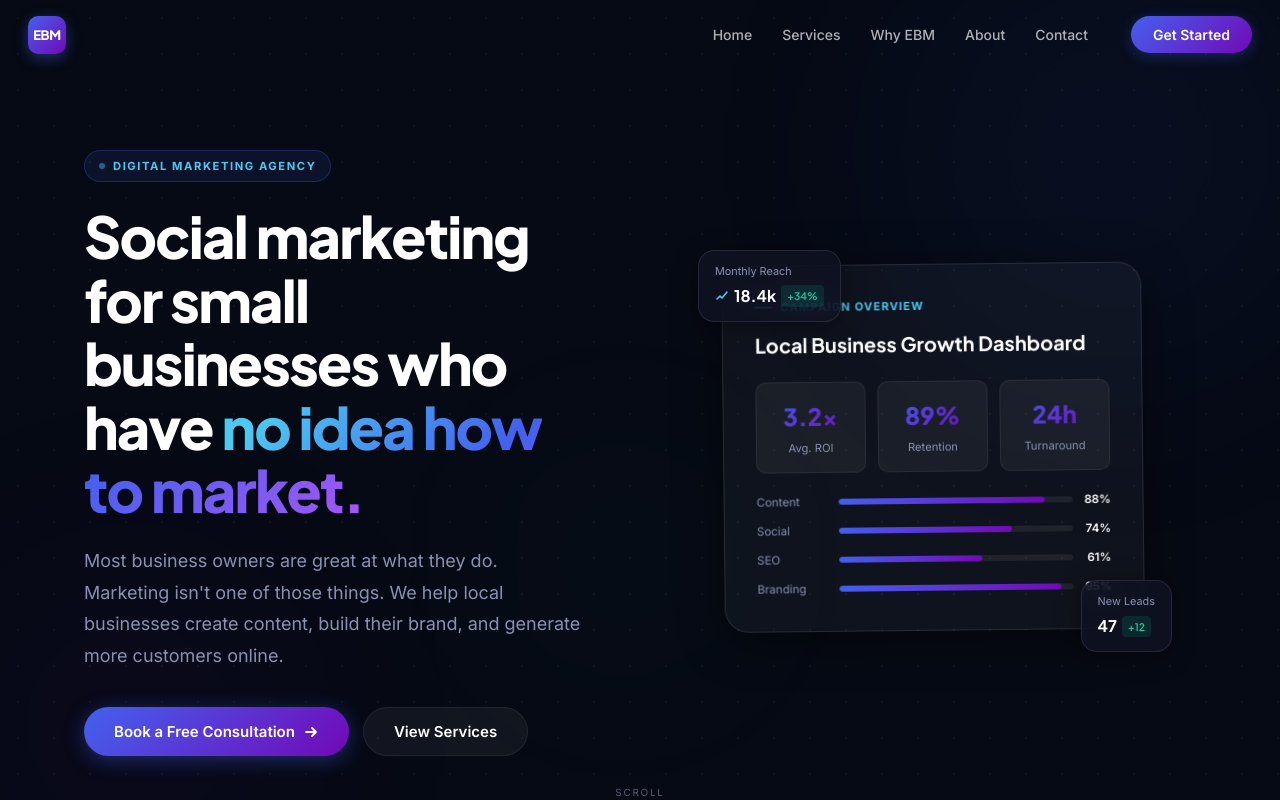
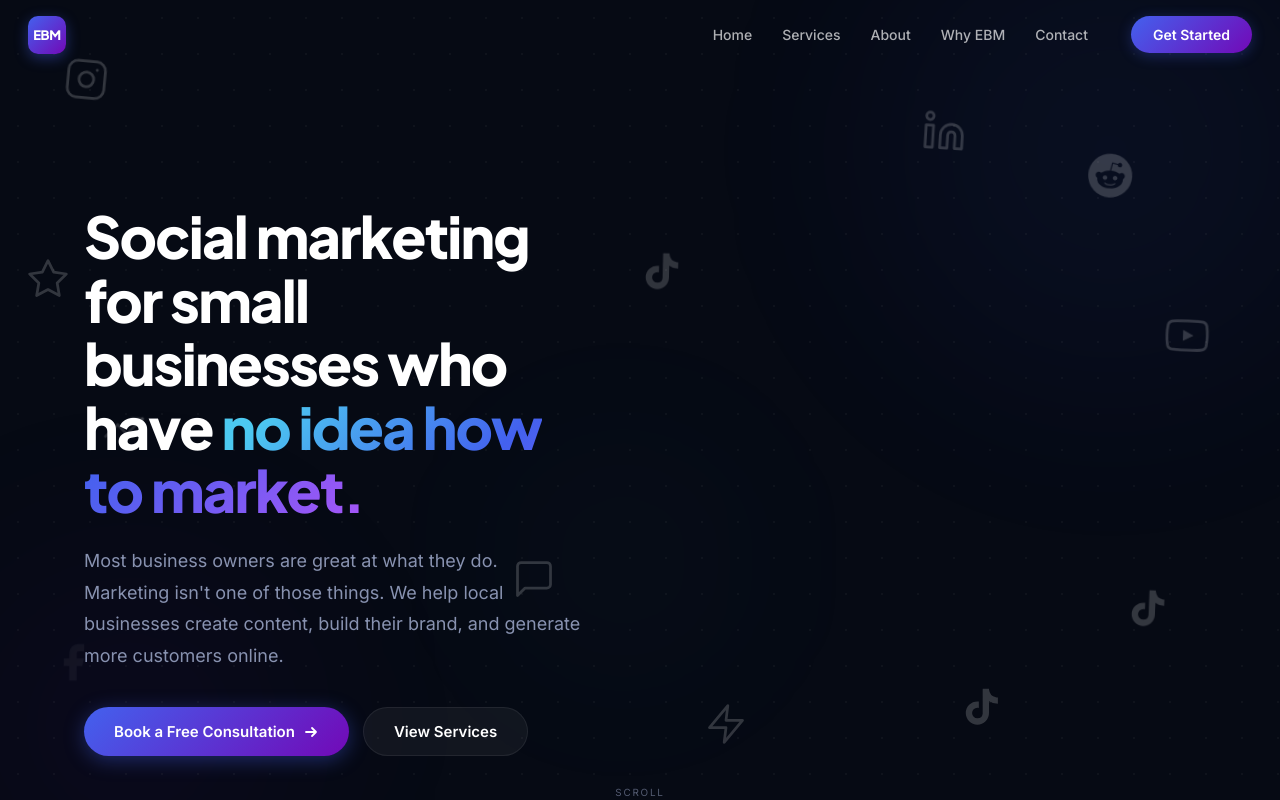
Before and after one commit to EddieYuabov/EBM-Website, a React (Vite) app: page / in a window 1280 px wide. Shown: the top 800 px of the page. Built offline with nearby package versions, Linux system fonts and the light colour scheme.

Commit message:
made some edits

```diff
--- a/src/App.jsx
+++ b/src/App.jsx
@@ -34,8 +34,8 @@ export default function App() {
       <main>
         <Hero />
         <Services />
+        <About />
         <WhyEBM />
-        <About />
         <Contact />
       </main>
       <Footer />
--- a/src/components/Footer.jsx
+++ b/src/components/Footer.jsx
@@ -3,8 +3,8 @@
 const NAV = [
   { label: 'Home',     id: 'home'     },
   { label: 'Services', id: 'services' },
+  { label: 'About',    id: 'about'    },
   { label: 'Why EBM',  id: 'why-ebm'  },
-  { label: 'About',    id: 'about'    },
   { label: 'Contact',  id: 'contact'  },
 ]
 
--- a/src/components/Hero.jsx
+++ b/src/components/Hero.jsx
@@ -2,6 +2,129 @@
 
 const CALENDLY = 'https://calendly.com/edward-yuabov-eddiesites/30min?month=2026-06'
 const scrollTo = (id) => document.getElementById(id)?.scrollIntoView({ behavior: 'smooth' })
+
+// Floating background icons — social media + marketing themed
+// cls: 'bg-icon--desktop' = hidden below 900px, no cls = always visible
+const BG_ICONS = [
+  {
+    // Instagram
+    style: { top: '10%', left: '5%', animationDuration: '18s', animationDelay: '0s' },
+    icon: (
+      <svg width="44" height="44" viewBox="0 0 24 24" fill="none" stroke="currentColor" strokeWidth="1.5" strokeLinecap="round" strokeLinejoin="round">
+        <rect x="2" y="2" width="20" height="20" rx="5"/>
+        <circle cx="12" cy="12" r="4"/>
+        <circle cx="17.5" cy="6.5" r="0.8" fill="currentColor" stroke="none"/>
+      </svg>
+    ),
+  },
+  {
+    // TikTok
+    style: { top: '70%', left: '88%', animationDuration: '22s', animationDelay: '3s' },
+    icon: (
+      <svg width="44" height="44" viewBox="0 0 24 24" fill="currentColor">
+        <path d="M19.59 6.69a4.83 4.83 0 01-3.77-4.25V2h-3.45v13.67a2.89 2.89 0 01-2.88 2.5 2.89 2.89 0 01-2.89-2.89 2.89 2.89 0 012.89-2.89c.28 0 .54.04.79.1V9.01a6.34 6.34 0 00-.79-.05 6.34 6.34 0 00-6.34 6.34 6.34 6.34 0 006.34 6.34 6.34 6.34 0 006.33-6.34V8.69a8.18 8.18 0 004.84 1.56V6.79a4.85 4.85 0 01-1.07-.1z"/>
+      </svg>
+    ),
+  },
+  {
+    // Facebook
+    style: { top: '75%', left: '4%', animationDuration: '20s', animationDelay: '6s' },
+    icon: (
+      <svg width="44" height="44" viewBox="0 0 24 24" fill="currentColor">
+        <path d="M18 2h-3a5 5 0 00-5 5v3H7v4h3v8h4v-8h3l1-4h-4V7a1 1 0 011-1h3z"/>
+      </svg>
+    ),
+  },
+  {
+    // Reddit
+    style: { top: '20%', left: '85%', animationDuration: '25s', animationDelay: '1s' },
+    icon: (
+      <svg width="44" height="44" viewBox="0 0 24 24" fill="currentColor">
+        <path d="M12 0A12 12 0 0 0 0 12a12 12 0 0 0 12 12 12 12 0 0 0 12-12A12 12 0 0 0 12 0zm5.01 4.744c.688 0 1.25.561 1.25 1.249a1.25 1.25 0 0 1-2.498.056l-2.597-.547-.8 3.747c1.824.07 3.48.632 4.674 1.488.308-.309.73-.491 1.207-.491.968 0 1.754.786 1.754 1.754 0 .716-.435 1.333-1.01 1.614a3.111 3.111 0 0 1 .042.52c0 2.694-3.13 4.87-7.004 4.87-3.874 0-7.004-2.176-7.004-4.87 0-.183.015-.366.043-.534A1.748 1.748 0 0 1 4.028 12c0-.968.786-1.754 1.754-1.754.463 0 .898.196 1.207.49 1.207-.883 2.878-1.43 4.744-1.487l.885-4.182a.342.342 0 0 1 .14-.197.35.35 0 0 1 .238-.042l2.906.617a1.214 1.214 0 0 1 1.108-.701zM9.25 12C8.561 12 8 12.562 8 13.25c0 .687.561 1.248 1.25 1.248.687 0 1.248-.561 1.248-1.249 0-.688-.561-1.249-1.249-1.249zm5.5 0c-.687 0-1.248.561-1.248 1.25 0 .687.561 1.248 1.249 1.248.688 0 1.249-.561 1.249-1.249 0-.687-.562-1.249-1.25-1.249zm-5.466 3.99a.327.327 0 0 0-.231.094.33.33 0 0 0 0 .463c.842.842 2.484.913 2.961.913.477 0 2.105-.056 2.961-.913a.361.361 0 0 0 .029-.463.33.33 0 0 0-.464 0c-.547.533-1.684.73-2.512.73-.828 0-1.979-.196-2.512-.73a.326.326 0 0 0-.232-.095z"/>
+      </svg>
+    ),
+  },
+  {
+    // YouTube
+    style: { top: '38%', left: '91%', animationDuration: '17s', animationDelay: '4s' },
+    icon: (
+      <svg width="44" height="44" viewBox="0 0 24 24" fill="none" stroke="currentColor" strokeWidth="1.5" strokeLinecap="round" strokeLinejoin="round">
+        <path d="M22.54 6.42a2.78 2.78 0 00-1.95-1.96C18.88 4 12 4 12 4s-6.88 0-8.59.46a2.78 2.78 0 00-1.95 1.96A29 29 0 001 12a29 29 0 00.46 5.58A2.78 2.78 0 003.41 19.6C5.12 20 12 20 12 20s6.88 0 8.59-.46a2.78 2.78 0 001.95-1.95A29 29 0 0023 12a29 29 0 00-.46-5.58z"/>
+        <polygon fill="currentColor" stroke="none" points="9.75 15.02 15.5 12 9.75 8.98 9.75 15.02"/>
+      </svg>
+    ),
+  },
+  {
+    // LinkedIn
+    style: { top: '15%', left: '72%', animationDuration: '19s', animationDelay: '2s' },
+    icon: (
+      <svg width="44" height="44" viewBox="0 0 24 24" fill="none" stroke="currentColor" strokeWidth="1.5" strokeLinecap="round" strokeLinejoin="round">
+        <path d="M16 8a6 6 0 016 6v7h-4v-7a2 2 0 00-2-2 2 2 0 00-2 2v7h-4v-7a6 6 0 016-6z"/>
+        <rect x="2" y="9" width="4" height="12"/>
+        <circle cx="4" cy="4" r="2"/>
+      </svg>
+    ),
+  },
+  {
+    // Trending chart
+    style: { top: '48%', left: '8%', animationDuration: '21s', animationDelay: '5s' },
+    icon: (
+      <svg width="44" height="44" viewBox="0 0 24 24" fill="none" stroke="currentColor" strokeWidth="1.5" strokeLinecap="round" strokeLinejoin="round">
+        <polyline points="22 7 13.5 15.5 8.5 10.5 2 17"/>
+        <polyline points="16 7 22 7 22 13"/>
+      </svg>
+    ),
+  },
+  {
+    // Lightning bolt
+    cls: 'bg-icon--desktop',
+    style: { top: '82%', left: '55%', animationDuration: '16s', animationDelay: '7s' },
+    icon: (
+      <svg width="44" height="44" viewBox="0 0 24 24" fill="none" stroke="currentColor" strokeWidth="1.5" strokeLinecap="round" strokeLinejoin="round">
+        <polygon points="13 2 3 14 12 14 11 22 21 10 12 10 13 2"/>
+      </svg>
+    ),
+  },
+  {
+    // Star
+    cls: 'bg-icon--desktop',
+    style: { top: '30%', left: '2%', animationDuration: '24s', animationDelay: '9s' },
+    icon: (
+      <svg width="44" height="44" viewBox="0 0 24 24" fill="none" stroke="currentColor" strokeWidth="1.5" strokeLinecap="round" strokeLinejoin="round">
+        <polygon points="12 2 15.09 8.26 22 9.27 17 14.14 18.18 21.02 12 17.77 5.82 21.02 7 14.14 2 9.27 8.91 8.26 12 2"/>
+      </svg>
+    ),
+  },
+  {
+    // Chat bubble
+    cls: 'bg-icon--desktop',
+    style: { top: '65%', left: '40%', animationDuration: '20s', animationDelay: '11s' },
+    icon: (
+      <svg width="44" height="44" viewBox="0 0 24 24" fill="none" stroke="currentColor" strokeWidth="1.5" strokeLinecap="round" strokeLinejoin="round">
+        <path d="M21 15a2 2 0 01-2 2H7l-4 4V5a2 2 0 012-2h14a2 2 0 012 2z"/>
+      </svg>
+    ),
+  },
+  {
+    // TikTok
+    style: { top: '30%', left: '50%', animationDuration: '26s', animationDelay: '4s' },
+    icon: (
+      <svg width="44" height="44" viewBox="0 0 24 24" fill="currentColor">
+        <path d="M19.59 6.69a4.83 4.83 0 01-3.77-4.25V2h-3.45v13.67a2.89 2.89 0 01-2.88 2.5 2.89 2.89 0 01-2.89-2.89 2.89 2.89 0 012.89-2.89c.28 0 .54.04.79.1V9.01a6.34 6.34 0 00-.79-.05 6.34 6.34 0 00-6.34 6.34 6.34 6.34 0 006.34 6.34 6.34 6.34 0 006.33-6.34V8.69a8.18 8.18 0 004.84 1.56V6.79a4.85 4.85 0 01-1.07-.1z"/>
+      </svg>
+    ),
+  },
+  {
+    // TikTok
+    cls: 'bg-icon--desktop',
+    style: { top: '80%', left: '75%', animationDuration: '18s', animationDelay: '13s' },
+    icon: (
+      <svg width="44" height="44" viewBox="0 0 24 24" fill="currentColor">
+        <path d="M19.59 6.69a4.83 4.83 0 01-3.77-4.25V2h-3.45v13.67a2.89 2.89 0 01-2.88 2.5 2.89 2.89 0 01-2.89-2.89 2.89 2.89 0 012.89-2.89c.28 0 .54.04.79.1V9.01a6.34 6.34 0 00-.79-.05 6.34 6.34 0 00-6.34 6.34 6.34 6.34 0 006.34 6.34 6.34 6.34 0 006.33-6.34V8.69a8.18 8.18 0 004.84 1.56V6.79a4.85 4.85 0 01-1.07-.1z"/>
+      </svg>
+    ),
+  },
+]
 
 export default function Hero() {
   return (
@@ -10,6 +133,13 @@ export default function Hero() {
       <div className="hero__orb hero__orb--1" aria-hidden="true" />
       <div className="hero__orb hero__orb--2" aria-hidden="true" />
       <div className="hero__orb hero__orb--3" aria-hidden="true" />
+
+      {/* Floating background icons */}
+      <div className="hero__bg-icons" aria-hidden="true">
+        {BG_ICONS.map(({ icon, style, cls }, i) => (
+          <div key={i} className={`hero__bg-icon${cls ? ` ${cls}` : ''}`} style={style}>{icon}</div>
+        ))}
+      </div>
 
       <div className="hero__inner">
         {/* Left: copy */}
--- a/src/components/Navbar.jsx
+++ b/src/components/Navbar.jsx
@@ -5,8 +5,8 @@ const CALENDLY = 'https://calendly.com/edward-yuabov-eddiesites/30min?month=2026
 const NAV_LINKS = [
   { label: 'Home',     id: 'home' },
   { label: 'Services', id: 'services' },
+  { label: 'About',    id: 'about' },
   { label: 'Why EBM',  id: 'why-ebm' },
-  { label: 'About',    id: 'about' },
   { label: 'Contact',  id: 'contact' },
 ]
 
--- a/src/index.css
+++ b/src/index.css
@@ -496,6 +496,30 @@ img {
   pointer-events: none;
 }
 
+.hero__bg-icons {
+  position: absolute;
+  inset: 0;
+  pointer-events: none;
+  overflow: hidden;
+}
+
+.hero__bg-icon {
+  position: absolute;
+  color: rgba(255, 255, 255, 0.18);
+  animation: bg-icon-float linear infinite;
+}
+
+@media (max-width: 900px) {
+  .bg-icon--desktop { display: none; }
+}
+
+@keyframes bg-icon-float {
+  0%   { transform: translateY(0px)   rotate(0deg);  opacity: 0;    }
+  10%  { opacity: 1; }
+  90%  { opacity: 1; }
+  100% { transform: translateY(-80px) rotate(15deg); opacity: 0;    }
+}
+
 .hero__inner {
   position: relative;
   max-width: var(--max-w);
@@ -780,13 +804,11 @@ img {
     gap: 56px;
     text-align: center;
   }
-  .hero__visual { order: -1; }
-  .hero__card { max-width: 340px; margin: 0 auto; }
-  .hero__card-float { display: none; }
+  .hero__visual { display: none; }
+  .hero__badge { display: none; }
   .hero__content { align-items: center; }
   .hero__sub { margin: 0 auto 36px; }
   .hero__ctas { justify-content: center; }
-  .hero__badge { margin-left: auto; margin-right: auto; }
 }
 @media (max-width: 520px) {
   .hero__headline { font-size: 2.2rem; }
```
